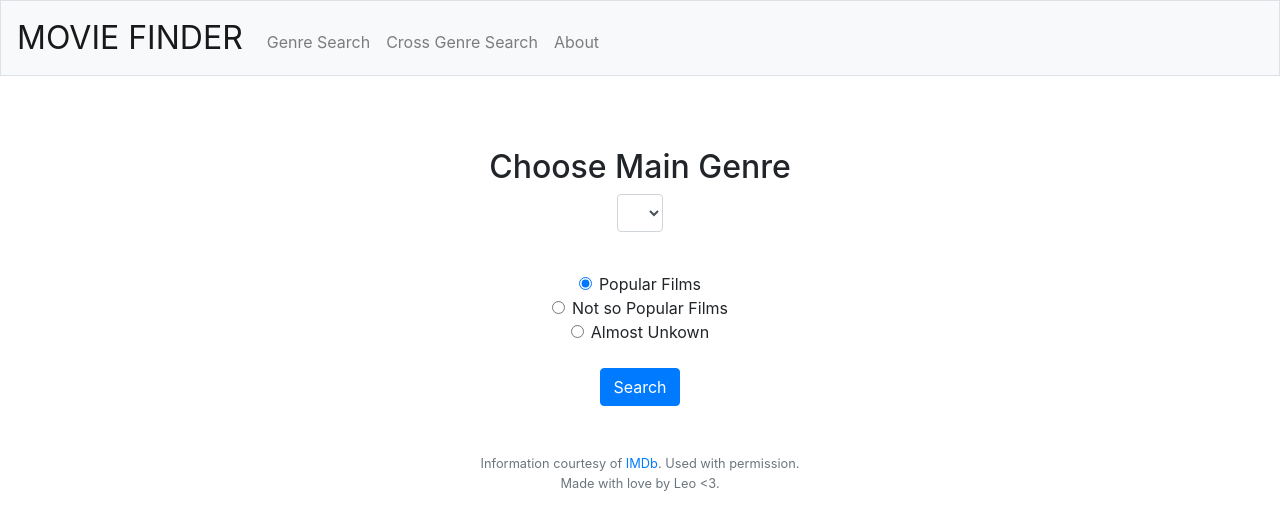
After one commit to leorapini/moviefinder, a Flask app: page /crossgenre in a window 1280 px wide. The commit adds this page. Shown: the top 530 px of the page. Run offline with Flask 2, Linux system fonts and the light colour scheme; data that the repository does not hold is empty; some libraries are stand-ins or nearby versions.

Commit message:
Add favicon. Add menu. Add cross genre search. Change name of crossgenre route. Add about page.

```diff
--- a/app.py
+++ b/app.py
@@ -65,17 +65,16 @@ def index():
 			                   ORDER BY ratings.averageRating DESC, ratings.numVotes ASC LIMIT 12""",
 			                   original_genre = original_genre, minNumVotes = minNumVotes, maxNumVotes = maxNumVotes)
 
-		print("Length: ", len(movies))
 
 		# Check lenght of movies ()
-		if len(movies) < 8:
+		if len(movies) < 9:
 
 			# Make search less restrictive
 			movies = db.execute("""SELECT primaryTitle, movies.tconst, poster, numVotes, averageRating
 								   FROM movies JOIN ratings ON movies.tconst = ratings.tconst
 								   WHERE movies.tconst IN (SELECT genres.tconst FROM genres WHERE genre = :original_genre)
 								   AND ratings.averageRating > 6.0 AND ratings.numVotes BETWEEN :minNumVotes AND :maxNumVotes
-								   ORDER BY ratings.averageRating DESC, ratings.numVotes ASC LIMIT 4""",
+								   ORDER BY ratings.averageRating DESC, ratings.numVotes ASC LIMIT 6""",
 				                   original_genre = original_genre, minNumVotes = minNumVotes, maxNumVotes = maxNumVotes)
 
 		# Check lenght of movies ()
@@ -86,20 +85,11 @@ def index():
 								   FROM movies JOIN ratings ON movies.tconst = ratings.tconst
 								   WHERE movies.tconst IN (SELECT genres.tconst FROM genres WHERE genre = :original_genre)
 								   AND ratings.averageRating > 6.0 AND ratings.numVotes BETWEEN :minNumVotes AND :maxNumVotes
-								   ORDER BY ratings.averageRating DESC, ratings.numVotes ASC LIMIT 8""",
+								   ORDER BY ratings.averageRating DESC, ratings.numVotes ASC LIMIT 9""",
 				                   original_genre = original_genre, minNumVotes = minNumVotes, maxNumVotes = maxNumVotes)
-
-		# TEMP TEMP TEMP
-		print(original_genre, coolness)
-
-		def usd(value):
-		    return f"{value:,}"
 
 		# Generate Movie Posters URLs
 		for movie in movies:
-
-			# TEMP TEMP TEMP
-			print(usd(movie["numVotes"]), movie["primaryTitle"])
 
 			# Check if movie already doesn't have a poster
 			if movie["poster"] == "\\N":
@@ -148,8 +138,8 @@ def index():
 
 
 # Crossgenres Machine
-@app.route("/crossgenres", methods=["GET", "POST"])
-def crossgenres():
+@app.route("/crossgenre", methods=["GET", "POST"])
+def crossgenre():
 
 	# Check if method is sending info
 	if request.method == "POST":
@@ -203,7 +193,7 @@ def crossgenres():
 										    AND movies.tconst IN (SELECT genres.tconst FROM genres WHERE genre = :cgenre)
 										    AND ratings.averageRating > 6.0
 										    AND ratings.numVotes BETWEEN :minNumVotes AND :maxNumVotes
-										    ORDER BY ratings.averageRating DESC, ratings.numVotes ASC LIMIT 4""",
+										    ORDER BY ratings.averageRating DESC, ratings.numVotes ASC LIMIT 3""",
 										    original_genre = original_genre, cgenre = cgenre["cgenre"],
 										    minNumVotes = minNumVotes, maxNumVotes = maxNumVotes)
 
@@ -258,8 +248,20 @@ def crossgenres():
 
 
 		# Render template for results
-		return render_template("crossgenres.html", movies = movies, original_genre = original_genre, genres = genres)
+		return render_template("crossgenres.html", movies = movies, original_genre = original_genre, genres = genres, coolness = coolness)
 
 	# If method = GET
 	else:
-		return "You should select a genre"
+
+		# Search database for genres list
+		genres = db.execute("SELECT genre FROM genres GROUP BY genre")
+
+		# Render crossgenre template for search
+		return render_template("crossgenre.html", genres = genres)
+
+
+# About Machine
+@app.route("/about")
+def about():
+
+	return render_template("about.html")
--- a/static/styles.css
+++ b/static/styles.css
@@ -1,3 +1,9 @@
+nav .navbar-brand
+{
+    /* size for brand */
+    font-size: xx-large;
+}
+
 main .form-control
 {
     /* center form controls */
@@ -22,6 +28,12 @@ main img
     max-width: 100%;
 }
 
+table {
+    width: 100%;
+    table-layout: fixed;
+}
+
+
 footer
 {
     margin-bottom: 50px;
--- /dev/null
+++ b/templates/crossgenre.html
@@ -0,0 +1,32 @@
+{% extends "layout.html" %}
+
+{% block main %}
+	<br>
+	<form action="/crossgenre" method="POST">
+		<div class="form-group">
+			<h2>Choose Main Genre</h2>
+			<select class="form-control" name="genre">
+				{% for genre in genres %}
+					{% if genre["genre"] != "\\N" and genre["genre"] != "Talk-Show" and genre["genre"] != "Game-Show" and genre["genre"] != "Reality-TV" and genre["genre"] != "News"%}
+						<option>{{ genre["genre"] }}</option>
+					{% endif %}
+				{% endfor %}
+			</select>
+		</div>
+		<br>
+		<div class="form-check">
+			<input class="form-check-input" type="radio" name="coolness" id="exampleRadios1" value="Popular" checked>
+		  	<label class="form-check-label" for="exampleRadios1">Popular Films</label>
+		</div>
+		<div class="form-check">
+		 	<input class="form-check-input" type="radio" name="coolness" id="exampleRadios2" value="Not So Popular">
+		  	<label class="form-check-label" for="exampleRadios2">Not so Popular Films</label>
+		</div>
+		<div class="form-check">
+		 	<input class="form-check-input" type="radio" name="coolness" id="exampleRadios2" value="Almost Unknown">
+		  	<label class="form-check-label" for="exampleRadios2">Almost Unkown</label>
+		</div>
+		<br>
+		<button class="btn btn-primary" type="submit">Search</button>
+	</form>
+{% endblock %}
--- a/templates/crossgenres.html
+++ b/templates/crossgenres.html
@@ -2,12 +2,12 @@
 
 {% block main %}
 
-	<h1>Cross genres for {{ coolness }} {{ original_genre }}</h1>
+	<h1>Cross Genres for {{ coolness }} {{ original_genre }}</h1>
 
 	{% for genre in genres %}
 	<br>
 	<h4> {{ original_genre }} with {{ genre }} </h4>
-	<table class="table table-borderless">
+	<table class="table table-borderless table-fixed">
 		<tr>
 			{% for movie in movies %}
 				{% if movie["genre"] == genre %}
--- a/templates/index.html
+++ b/templates/index.html
@@ -1,11 +1,10 @@
 {% extends "layout.html" %}
 
 {% block main %}
-	<h1> Movie Finder</h1>
 	<br>
 	<form action="/" method="POST">
 		<div class="form-group">
-			<h5>Choose Genre</h5>
+			<h2>Choose Genre</h2>
 			<select class="form-control" name="genre">
 				{% for genre in genres %}
 					{% if genre["genre"] != "\\N" and genre["genre"] != "Talk-Show" and genre["genre"] != "Game-Show" and genre["genre"] != "Reality-TV" and genre["genre"] != "News"%}
--- a/templates/layout.html
+++ b/templates/layout.html
@@ -3,6 +3,7 @@
 <html lang="en">
 
 	<head>
+
 		<!-- Required meta tags -->
         <meta charset="utf-8">
         <meta name="viewport" content="width=device-width, initial-scale=1, shrink-to-fit=no">
@@ -10,7 +11,7 @@
         <!-- documentation at http://getbootstrap.com/docs/4.1/, alternative themes at https://bootswatch.com/ -->
         <link href="https://maxcdn.bootstrapcdn.com/bootstrap/4.1.3/css/bootstrap.min.css" rel="stylesheet">
 
-        <!-- https://favicon.io/emoji-favicons/money-mouth-face/ -->
+        <!-- favicon.ico -->
         <link href="/static/favicon.ico" rel="icon">
 
         <link href="/static/styles.css" rel="stylesheet">
@@ -24,6 +25,20 @@
 
 	<body>
 
+        <nav class="navbar navbar-expand-md navbar-light bg-light border">
+            <a class="navbar-brand" href="/">MOVIE FINDER</span></a>
+            <button aria-controls="navbar" aria-expanded="false" aria-label="Toggle navigation" class="navbar-toggler" data-target="#navbar" data-toggle="collapse" type="button">
+                <span class="navbar-toggler-icon"></span>
+            </button>
+            <div class="collapse navbar-collapse" id="navbar">
+                    <ul class="navbar-nav mr-auto mt-2">
+                        <li class="nav-item"><a class="nav-link" href="/">Genre Search</a></li>
+                        <li class="nav-item"><a class="nav-link" href="/crossgenre">Cross Genre Search</a></li>
+                        <li class="nav-item"><a class="nav-link" href="/about">About</a></li>
+                    </ul>
+            </div>
+        </nav>
+
 		<main class="container p-5">
             {% block main %}{% endblock %}
         </main>
--- a/templates/results.html
+++ b/templates/results.html
@@ -5,7 +5,7 @@
 	<h1>Results for {{ coolness }} {{ original_genre }} Films</h1>
 	<br>
 	<table class="table table-borderless">
-		{% for movie_row in movies | batch(4, '&nbsp;') %}
+		{% for movie_row in movies | batch(3, '&nbsp;') %}
 		<tr>
 			{% for movie in movie_row %}
 				<td><a href="https://www.imdb.com/title/{{ movie['tconst'] }}" target="_blank"><img src="{{ movie['poster'] }}"></a>
@@ -15,10 +15,10 @@
 		{% endfor %}
 	</table>
 	<br>
-	<form action="/crossgenres" method="POST">
+	<form action="/crossgenre" method="POST">
 		<input type="hidden" name="genre" value="{{ original_genre }}">
 		<input type="hidden" name="coolness" value="{{ coolness }}">
-		<button class="btn btn-primary" type="submit">Check Cross Genres</button>
+		<button class="btn btn-primary" type="submit">Find Cross Genres</button>
 	</form>
 
 {% endblock %}
```
Also changed, not shown: templates/about.html (added, +7 -0 lines), static/favicon.ico (added).
